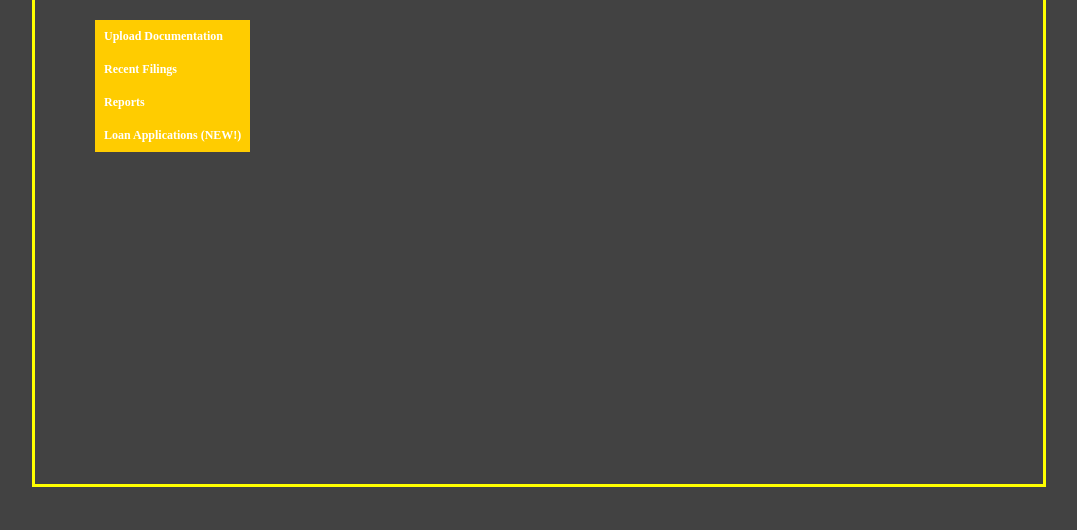
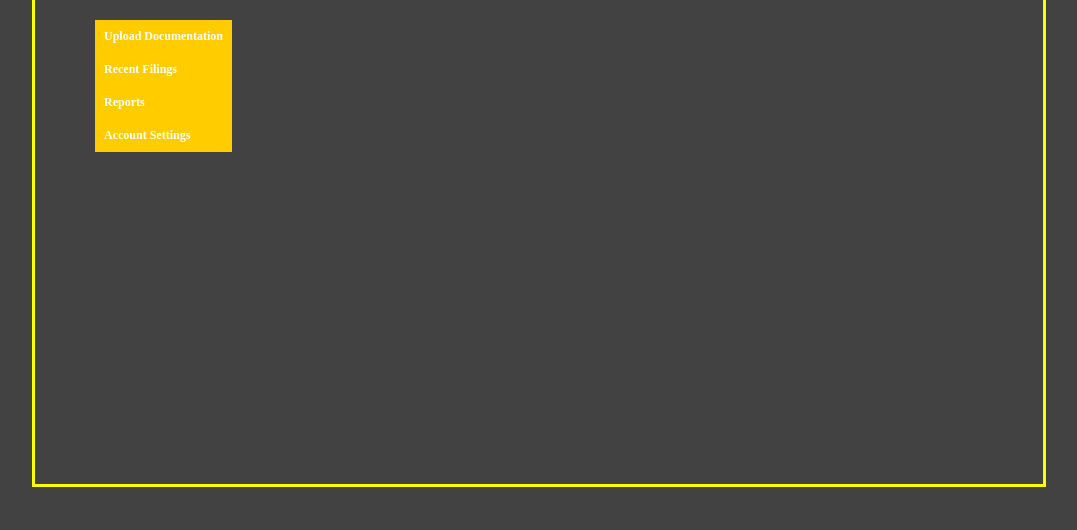
Before and after one commit to ISEAGE-ISU/cdc2-2015-www, a Django app: a page that uses cdc/templates/cdc/account.html in a window 1280 px wide. Shown: the part 270-800 px from the top of the page, without its empty margins (101-1178 px from the left). Run offline with Django 3.2, Linux system fonts and the light colour scheme; parts of the project's set-up code (start-up, migrations or seed data) failed here and were passed over.

Commit message:
Fix user account options

```diff
--- a/cdc/templates/cdc/account.html
+++ b/cdc/templates/cdc/account.html
@@ -71,7 +71,7 @@
             <li><a href="?page=upload">Upload Documentation</a></li>
             <li><a href="?page=filings">Recent Filings</a></li>
             <li><a href="?page=reports">Reports</a></li>
-            <li><a href="?page=loans">Loan Applications (NEW!)</a></li>
+            <li><a href="?page=settings">Account Settings</a></li>
         </ul>
     </div>
     {% endif %}
@@ -83,8 +83,8 @@
         Reports
         {% elif page == "upload" %}
         Upload Documentation
-        {% elif page == "loans" %}
-        Loan Application
+        {% elif page == "settings" %}
+        Account Settings
         {% endif %}
     </h3>
     <iframe src="{{ page }}" seamless></iframe>
--- /dev/null
+++ b/cdc/templates/cdc/settings.html
@@ -0,0 +1 @@
+<p style='color: white'>Currently, it is not possible to manage your own account on this site. Please contact an administrator for account support. We are sorry for the inconvenience.</p>
--- a/cdc/urls.py
+++ b/cdc/urls.py
@@ -13,6 +13,7 @@ urlpatterns = patterns('',
     url(r'^accounts/home$', views.account_home, name='account'),
     url(r'^accounts/admin$', views.admin, name='admin'),
     url(r'^accounts/login/admin$', views.login_admin, name='login_admin'),
+    url(r'^accounts/settings$', views.settings, name='settings'),
     url(r'^accounts/upload$', views.upload, name='upload'),
     url(r'^accounts/loans$', views.loans, name='loans'),
     url(r'^accounts/filings$', views.filings, name='filings'),
--- a/cdc/views.py
+++ b/cdc/views.py
@@ -59,6 +59,9 @@ def login(request):
 
 def login_admin(request):
   return render(request, 'cdc/admin.html')
+
+def settings(request):
+  return render(request, 'cdc/settings.html')
 
 def logout(request):
   response = redirect('../?logout=true')
```
